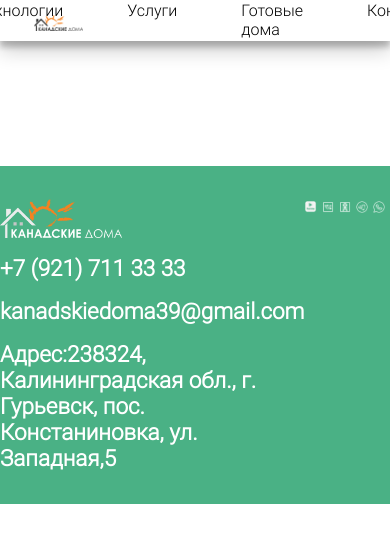
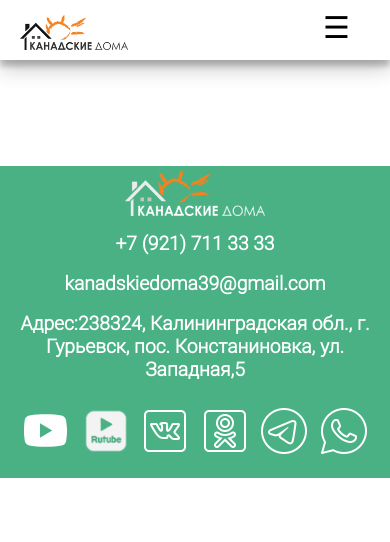
Before and after one commit to NoOl01/kanadskie_doma_frontend, a React (Create React App) app: page /house/1 in a window 390 px wide. Shown: the top 542 px of the page. Built offline with nearby package versions, Linux system fonts and the light colour scheme; no server answers.

Commit message:
блять адаптив часть первая

```diff
--- a/src/App.css
+++ b/src/App.css
@@ -35,7 +35,7 @@ header {
     display: flex;
     justify-content: center;
     gap: 4em;
-    font-size: clamp(0.8em, 2em, 1em);
+    font-size: 1.2em;
 
 }
 
@@ -43,6 +43,27 @@ header {
     text-decoration: none;
     color: black;
 }
+
+
+
+
+
+
+
+
+
+
+
+
+
+
+
+
+
+
+
+
+
 
 footer {
     background-color: #4AB185;
@@ -53,7 +74,7 @@ footer {
     margin-top:9vh;
     padding: 0;
     color: white;
-    font-size: clamp(0.5em, 1em, 0.7em);
+    font-size: 1em;
 }
 .left_piece{
     display: flex;
@@ -75,3 +96,181 @@ footer {
     display: flex;
     justify-content: center;
 }
+
+/* Основные стили для контейнера */
+.burger-container {
+    position: relative;
+}
+
+/* Стили кнопки бургера */
+.burger-button {
+    background: none;
+    border: none;
+    font-size: 30px;
+    cursor: pointer;
+    position: fixed;
+    top: 20px;
+    right: 20px;
+    z-index: 1000;
+}
+
+
+
+.burger-container {
+    position: relative;
+}
+
+/* Стили кнопки бургера */
+.burger-button {
+    background: none;
+    border: none;
+    font-size: 30px;
+    cursor: pointer;
+    position: fixed;
+    top: 20px;
+    right: 20px;
+    z-index: 1000;
+}
+
+/* Стили самого меню */
+.burger-menu {
+    position: fixed;
+    top: 0;
+    right: -250px; /* Меню скрыто за пределами экрана */
+    width: 250px;
+    height: 110em;
+    background-color: white;
+
+    transition: right 0.3s ease; /* Плавное появление/скрытие */
+    z-index: 999;
+    padding-top: 100px;
+}
+
+.burger-button {
+    background: none;
+    border: none;
+    font-size: 30px;
+    cursor: pointer;
+    position: fixed;
+    top: 20px;
+    right: 20px;
+    z-index: 1000;
+    display: none;
+    /* Отключение выделения текста */
+    user-select: none;
+}
+
+.burger-menu.open {
+    right: 0; /* Меню становится видимым */
+}
+
+.burger-menu ul {
+    list-style-type: none;
+    padding: 0;
+    margin: 0;
+
+}
+
+.burger-menu li {
+    padding: 15px;
+    text-align: center;
+
+}
+.burger-menu li a{
+    color: #4AB185;
+    background-color: white;
+}
+.burger-menu a {
+    color: white;
+    text-decoration: none;
+    font-size: 20px;
+}
+
+.burger-menu a:hover {
+    background-color: inherit;
+}
+a:active {
+    background-color: transparent;  /* Убираем фон при активном состоянии */
+    outline: none; /* Убираем обводку при фокусе */
+}
+
+/* Убираем фон при фокусе (например, при переходе с клавиатуры) */
+a:focus {
+    outline: none; /* Убираем стандартную обводку */
+    background-color: transparent; /* Убираем фон при фокусе */
+}
+
+
+
+/*адаптив*/
+
+@media (max-width: 1500px) {
+    .right-header-box{
+        font-size: 1em !important;
+    }
+    footer{
+        height: 30vh;
+    }
+    .social img{
+    width:100%;
+    }
+    .social{
+        gap: 1em;
+    }
+}
+@media (max-width: 1280px) {
+    .burger-button {
+        display: block;
+    }
+    .right-header-box {
+        display: none;
+    }
+    .left-header-box{
+        width: 100%;
+        display: flex;
+        justify-content: start;
+    }
+    footer{
+        font-size: 0.8em;
+    }
+    .social a{
+        width:50px ;
+    }
+}
+@media (max-width: 900px) {
+    .left-header-box img{
+        width: 30%;
+
+    }
+    footer{
+        flex-direction: column;
+        font-size: 0.6em;
+        height: 37vh;
+    }
+    .left_piece{
+        display: flex;
+        width: 90%;
+        margin: 0 auto;
+        justify-content: center;
+        align-items: center;
+        text-align: center;
+    }
+    .left-header-box{
+        width: 100%;
+    }
+    .left-header-box a{
+        display: flex;
+        justify-content: start;
+        margin-left: 10px;
+    }
+    .burger-button {
+        top: 10px;
+        display: block;
+    }
+}
+@media (max-width: 750px) {
+    .burger-button {
+        right: 40px;
+    }
+
+}
--- a/src/App.js
+++ b/src/App.js
@@ -1,4 +1,4 @@
-import React from 'react';
+import React, {useState, useEffect, useRef} from 'react';
 import './App.css';
 import {BrowserRouter as Router, Routes, Route, Link} from 'react-router-dom';
 import HomePage from './HomePage/HomePage';
@@ -19,9 +19,33 @@ import odn from "./HomePage/homeimages/odn.png"
 import vk from "./HomePage/homeimages/vk.png"
 import tg from "./HomePage/homeimages/tg.png"
 import whatsapp from "./HomePage/homeimages/whatsap.png"
-
+import youtube from "./HomePage/homeimages/yuotube.svg"
 
 function App() {
+    const [isOpen, setIsOpen] = useState(false);
+    const menuRef = useRef(null); // Ссылка на меню
+    const menuButtonRef = useRef(null); // Ссылка на кнопку
+
+    // Функция для открытия/закрытия меню
+    const toggleMenu = () => {
+        setIsOpen(!isOpen);
+    };
+
+    // Закрытие меню, если кликнули вне его
+    useEffect(() => {
+        const handleClickOutside = (event) => {
+            // Если клик был вне меню или кнопки бургер-меню
+            if (menuRef.current && !menuRef.current.contains(event.target) &&
+                menuButtonRef.current && !menuButtonRef.current.contains(event.target)) {
+                setIsOpen(false); // Закрыть меню
+            }
+        };
+
+        document.addEventListener('mousedown', handleClickOutside); // Отслеживание кликов
+        return () => {
+            document.removeEventListener('mousedown', handleClickOutside); // Очистка
+        };
+    }, []);
     return (
         <Router>
             <div className="App">
@@ -30,6 +54,7 @@ function App() {
                         <Link to="/"><img src={headerLogo} alt=""/></Link>
                     </div>
                     <div className="right-header-box">
+
                         <Link to="/projects">Проекты</Link>
                         <Link to="/technologies">Технологии</Link>
                         <Link to="/services">Услуги</Link>
@@ -38,9 +63,34 @@ function App() {
                         <Link to="/about">О нас</Link>
                         <Link to="/questions">Вопросы</Link>
                     </div>
+
+                    <div className="burger-container">
+                        <button
+                            className="burger-button"
+                            ref={menuButtonRef}
+                            onClick={toggleMenu}
+                        >
+                            ☰ {/* Это иконка бургера */}
+                        </button>
+
+                        <div className={`burger-menu ${isOpen ? 'open' : ''}`} ref={menuRef}>
+                            <ul>
+                                <li><Link to="/">На главную</Link></li>
+                                <li><Link to="/projects">Проекты</Link></li>
+                                <li><Link to="/technologies">Технологии</Link></li>
+                                <li><Link to="/services">Услуги</Link></li>
+                                <li><Link to="/ready-houses">Готовые дома</Link></li>
+                                <li><Link to="/contacts">Контакты</Link></li>
+                                <li><Link to="/about">О нас</Link></li>
+                                <li><Link to="/questions">Вопросы</Link></li>
+
+                            </ul>
+                        </div>
+                    </div>
+
                 </header>
                 <Routes>
-                    <Route path="/" element={<HomePage/>}/>
+                <Route path="/" element={<HomePage/>}/>
                     <Route path="/projects" element={<ProjectsPage/>}/>
                     <Route path="/technologies" element={<TechnologiesPage/>}/>
                     <Route path="/services" element={<ServicesPage/>}/>
@@ -62,6 +112,7 @@ function App() {
                     </div>
                     <div className="right_piece">
                         <div className="social">
+                            <a href=""><img src={youtube} alt=""/></a>
                             <a href=""><img src={rutube} alt=""/></a>
                             <a href=""><img src={vk} alt=""/></a>
                             <a href=""><img src={odn} alt=""/></a>
--- a/src/HousePage/HouseProject.css
+++ b/src/HousePage/HouseProject.css
@@ -26,7 +26,7 @@
 
 .HouseSwiper {
     width: 70%;
-    height: 40em;
+    height: 35em;
     margin-top: 2em;
 }
 
@@ -36,7 +36,7 @@
 
 .House_slide img {
     width: 100%;
-    height: 110%;
+    height: 100%;
 
 }
 
@@ -85,13 +85,6 @@
     height: 50%;
 }
 
-.text_description {
-    width: 70%;
-    margin-top: 4em;
-    font-size: 0.6em;
-    line-height: 4em;
-
-}
 .main_specifications{
     margin-top: 4em;
     display: flex;
--- a/src/HousePage/HouseProject.js
+++ b/src/HousePage/HouseProject.js
@@ -94,9 +94,7 @@ function HousePage({houseInfo}) {
                 </div>
 
             </div>
-            <div className="text_description">
-                <h1>{houseInfo.description}</h1>
-            </div>
+
 
             <div className="main_specifications">
                 <p className="p31">Основные характеристики:</p>
@@ -157,12 +155,8 @@ function HousePage({houseInfo}) {
 
                     <div className="partition"></div>
 
-                    <div className="cell">
-                        <p>Тип верхнего этажа</p>
-                        <p>{houseInfo.upper_floor}</p>
-                    </div>
 
-                    <div className="partition"/>
+
 
                     <div className="cell">
                         <p>Тип крыши</p>
```
Also changed, not shown: src/HomePage/homeimages/yuotube.svg (added).
